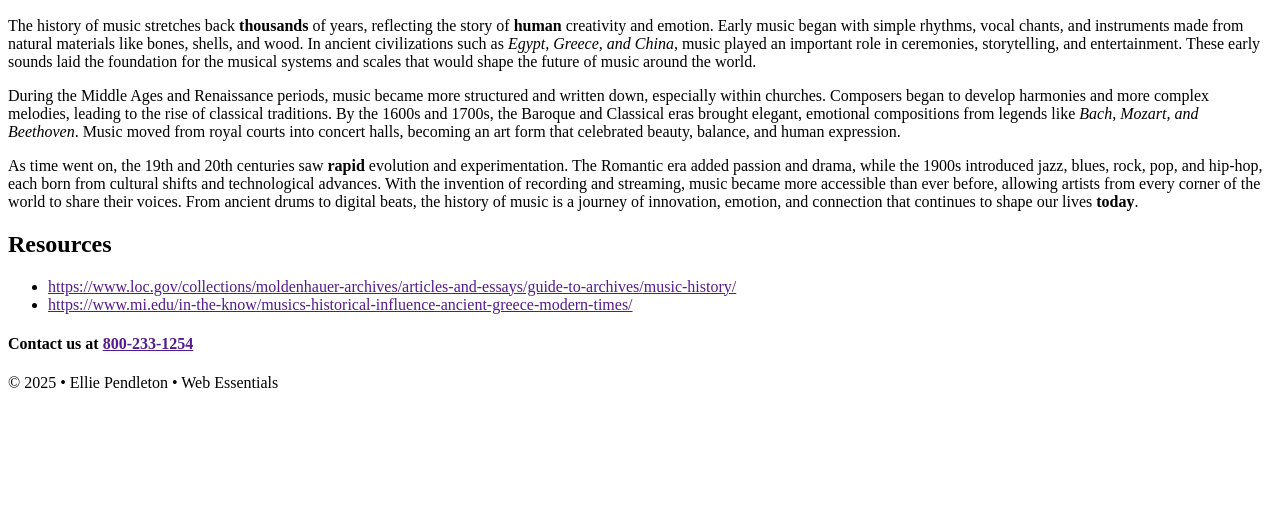
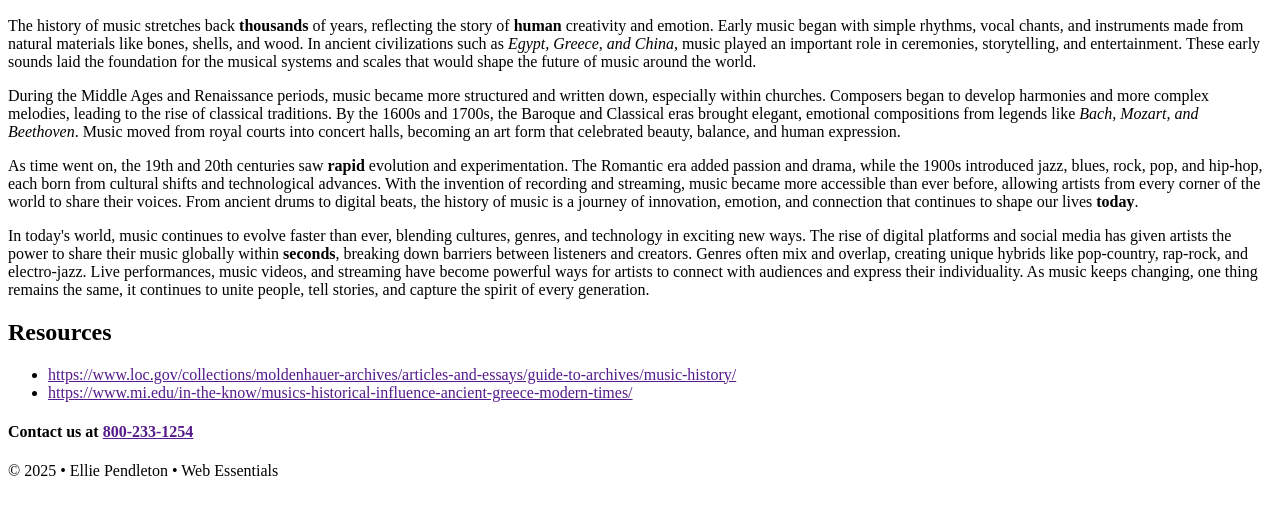
Before and after one commit to ElliePendleton05/dwdd1600, a plain HTML site: page 03hand-coding/history.html in a window 1280 px wide. Shown: the part 206-720 px from the top of the page. Drawn offline with Linux system fonts and the light colour scheme.

Commit message:
Add files via upload

```diff
--- a/03hand-coding/history.html
+++ b/03hand-coding/history.html
@@ -30,6 +30,7 @@
         <p>The history of music stretches back <strong>thousands</strong> of years, reflecting the story of <strong>human</strong> creativity and emotion. Early music began with simple rhythms, vocal chants, and instruments made from natural materials like bones, shells, and wood. In ancient civilizations such as <em>Egypt, Greece, and China,</em> music played an important role in ceremonies, storytelling, and entertainment. These early sounds laid the foundation for the musical systems and scales that would shape the future of music around the world.</p>
         <p>During the Middle Ages and Renaissance periods, music became more structured and written down, especially within churches. Composers began to develop harmonies and more complex melodies, leading to the rise of classical traditions. By the 1600s and 1700s, the Baroque and Classical eras brought elegant, emotional compositions from legends like <em>Bach, Mozart, and Beethoven</em>. Music moved from royal courts into concert halls, becoming an art form that celebrated beauty, balance, and human expression.</p>
         <p>As time went on, the 19th and 20th centuries saw <strong>rapid</strong> evolution and experimentation. The Romantic era added passion and drama, while the 1900s introduced jazz, blues, rock, pop, and hip-hop, each born from cultural shifts and technological advances. With the invention of recording and streaming, music became more accessible than ever before, allowing artists from every corner of the world to share their voices. From ancient drums to digital beats, the history of music is a journey of innovation, emotion, and connection that continues to shape our lives <strong>today</strong>.</p>
+        <p>In today's world, music continues to evolve faster than ever, blending cultures, genres, and technology in exciting new ways. The rise of digital platforms and social media has given artists the power to share their music globally within <strong>seconds</strong>, breaking down barriers between listeners and creators. Genres often mix and overlap, creating unique hybrids like pop-country, rap-rock, and electro-jazz. Live performances, music videos, and streaming have become powerful ways for artists to connect with audiences and express their individuality. As music keeps changing, one thing remains the same, it continues to unite people, tell stories, and capture the spirit of every generation.</p>
 
         <h2>Resources</h2>
         <ul>
```
